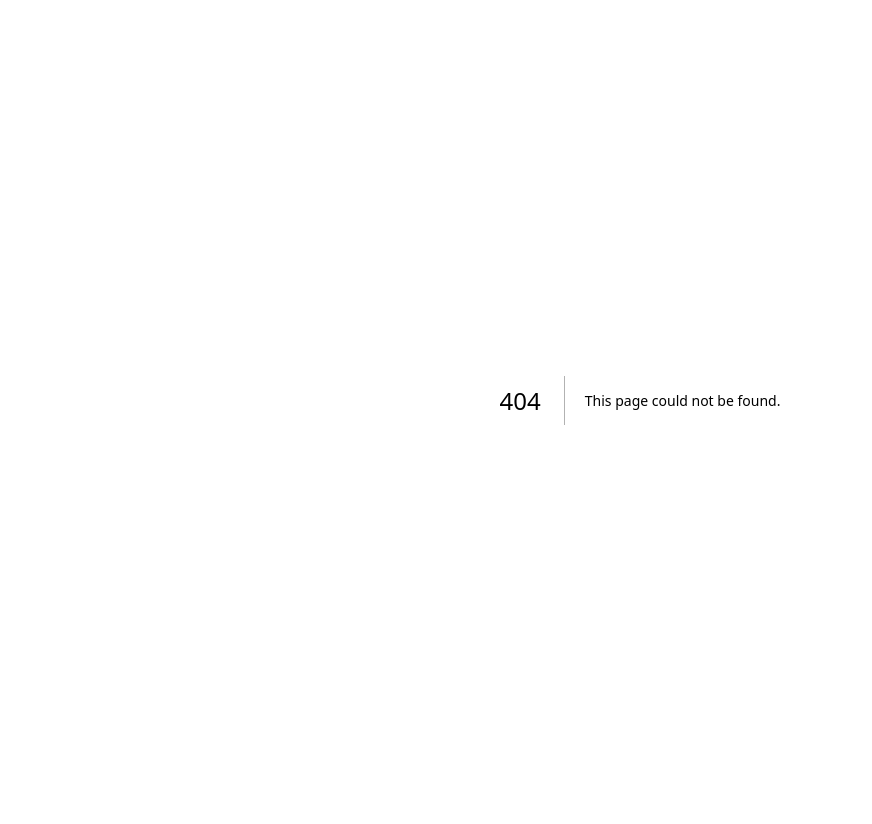
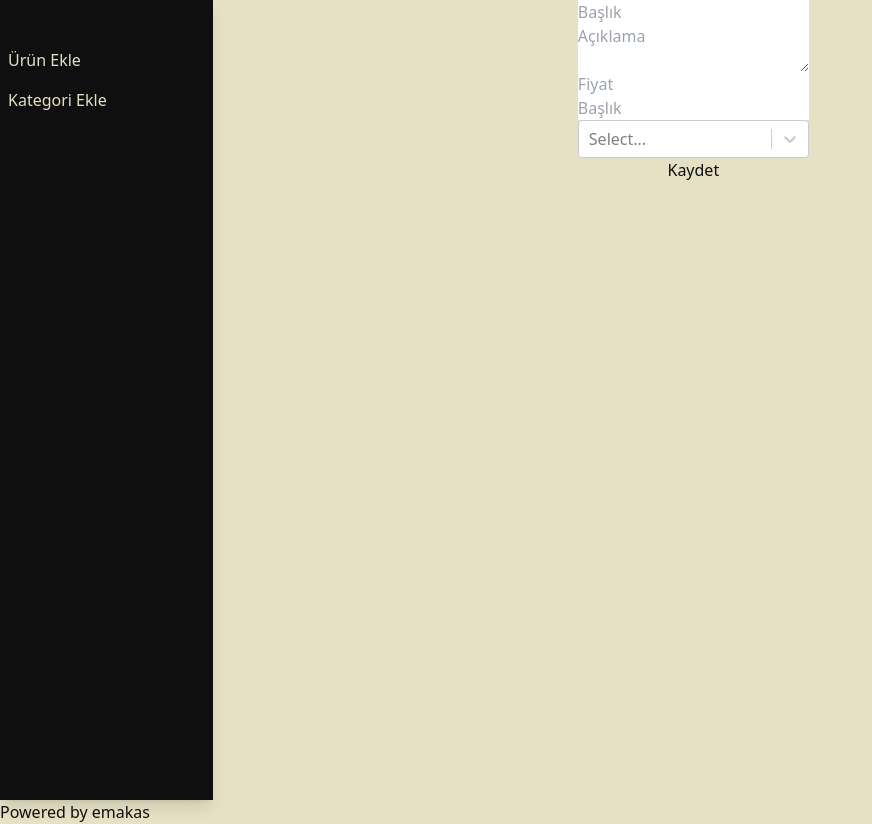
Before and after one commit to rasnesakam/simple-dashboard, a Next.js app: page /product in a window 1280 px wide. Before the commit this address had no page. Shown: the whole page, without its empty margins (0-872 px from the left). Before the commit the page ends 800 px from the top, so only its background shows below. Built offline with nearby package versions, Linux system fonts and the light colour scheme; no server answers.

Commit message:
Initial project

```diff
--- a/package.json
+++ b/package.json
@@ -13,11 +13,16 @@
     "@types/node": "18.11.18",
     "@types/react": "18.0.27",
     "@types/react-dom": "18.0.10",
+    "autoprefixer": "^10.4.13",
     "eslint": "8.32.0",
     "eslint-config-next": "13.1.5",
     "next": "13.1.5",
+    "postcss": "^8.4.21",
     "react": "18.2.0",
     "react-dom": "18.2.0",
+    "react-select": "^5.7.0",
+    "tailwind": "^4.0.0",
+    "tailwindcss": "^3.2.4",
     "typescript": "4.9.4"
   }
 }
--- a/pages/_app.tsx
+++ b/pages/_app.tsx
@@ -1,6 +1,7 @@
 import '@/styles/globals.css'
 import type { AppProps } from 'next/app'
+import Layout from './layout'
 
 export default function App({ Component, pageProps }: AppProps) {
-  return <Component {...pageProps} />
+  return <Layout><Component {...pageProps} /></Layout>
 }
--- a/pages/api/hello.ts
+++ /dev/null
@@ -1,13 +0,0 @@
-// Next.js API route support: https://nextjs.org/docs/api-routes/introduction
-import type { NextApiRequest, NextApiResponse } from 'next'
-
-type Data = {
-  name: string
-}
-
-export default function handler(
-  req: NextApiRequest,
-  res: NextApiResponse<Data>
-) {
-  res.status(200).json({ name: 'John Doe' })
-}
--- /dev/null
+++ b/pages/category/index.tsx
@@ -0,0 +1,55 @@
+import { SyntheticEvent, useEffect, useState } from "react"
+import Select from "react-select"
+
+declare type Category = {
+	id: string,
+	name: string,
+	uri: string
+}
+
+declare type Product = {
+	name: string,
+	description: string,
+	price: number,
+	tags: string[],
+	properties: {key:string, value: string}[]
+	productImages?: {fileUri: string, altText: string}[]
+	productCategories?: Category[]
+}
+
+export default function Category(){
+	const [name, setName] = useState("");
+
+	const submitForm = (e: SyntheticEvent) =>{
+		e.preventDefault();
+		let request = {
+			name,
+			uri: name.toLowerCase()
+			.replaceAll(/ç/g,"c")
+			.replaceAll(/ğ/g,"g")
+			.replaceAll(/ı/g,"i")
+			.replaceAll(/ö/g,"o")
+			.replaceAll(/ş/g,"s")
+			.replaceAll(/ü/g,"u")
+			.replaceAll(/ /g,"-")
+		}
+		console.log(request);
+		/*
+		fetch("http://localhost:5047/Products/Submit",{
+			method: "POST",
+			headers:{
+				'Content-Type': 'application/json'
+			},
+			body: JSON.stringify(request)
+		})*/
+	}
+
+	return <>
+
+		<form className="flex flex-col mx-auto my-auto" onSubmit={submitForm}>
+			<input type="text" value={name} onChange={e => setName(e.target.value)} placeholder="Kategori Adı"/>
+			<button type="submit">Kaydet</button>
+		</form>
+
+	</>
+}
--- /dev/null
+++ b/pages/layout.tsx
@@ -0,0 +1,41 @@
+import Head from 'next/head'
+import Link from 'next/link'
+import styles from '../styles/Home.module.css'
+
+
+export default function Layout({children}: any){
+
+	return <>
+
+		<Head>
+			<title>Batarya Dünyası</title>
+			<meta name="description" content="Batarya Dünyası" />
+			<link rel="shortcut icon" href="/images/favicon.ico" />
+			<link rel="apple-touch-icon" sizes="180x180" href="/images/favicon.ico" />
+		</Head>
+
+
+		<div className="min-h-screen flex flex-row">
+			<aside className="w-2/12 flex flex-col shadow shadow-lg pt-10 bg-foreground text-ground">
+				<Link href="/product" className="m-2  transition duration-500 hover:scale-105 transform-gpu">Ürün Ekle</Link>
+				<Link href="/category" className="m-2  transition duration-500 hover:scale-105 transform-gpu">Kategori Ekle</Link>
+			</aside>
+			<main className="w-9/12 flex flex-col items-center" >
+			{children}
+			</main>
+		</div>
+
+
+		<footer className={styles.footer}>
+		<a
+			href="https://emakas.net"
+			target="_blank"
+			rel="noopener noreferrer">
+			Powered by{' emakas '}
+			</a>
+		</footer>
+
+
+
+	</>
+}
--- /dev/null
+++ b/pages/product/index.tsx
@@ -0,0 +1,81 @@
+import { SyntheticEvent, useEffect, useState } from "react"
+import Select from "react-select"
+
+declare type Category = {
+	id: string,
+	name: string,
+	uri: string
+}
+
+declare type Product = {
+	name: string,
+	description: string,
+	price: number,
+	tags: string[],
+	properties: {key:string, value: string}[]
+	productImages?: {fileUri: string, altText: string}[]
+	productCategories?: Category[]
+}
+
+export default function Product(){
+	const [title, setTitle] = useState("");
+	const [description, setDescription] = useState("");
+	const [price, setPrice] = useState("");
+	const [tags, setTags] = useState("");
+	const [category, setCategory]: [Category, any] = useState({id:"",name:"",uri:""});
+	const [properties, setProperties] = useState("");
+	const [categories, setCategories] : [Array<Category>, any] = useState([])
+	useEffect(() => {
+		fetch("http://localhost:5047/Categories").then(response => {
+			if (response.ok)
+				return response.json()
+			throw Error(response.statusText);
+		}).then((data) => {
+			let datas: Array<Category> = []
+			data.map((item: any) => {
+				datas.push({id: item.id, name: item.name, uri:item.uri})
+			});
+			setCategories(datas);
+		}).catch(err => console.error(err));
+	},[])
+	const options = categories.map((item, index) => {return {value: index, label:item.name}})
+	const submitForm = (e: SyntheticEvent) =>{
+		e.preventDefault();
+		let request = {
+			name:title,
+			description,
+			price,
+			sellerId: "",
+			categories: [category],
+			tags: tags.toLowerCase().split(" ")
+		}
+		console.log(request);
+		fetch("http://localhost:5047/Products/Submit",{
+			method: "POST",
+			headers:{
+				'Content-Type': 'application/json'
+			},
+			body: JSON.stringify(request)
+		})
+	}
+
+	return <>
+
+		<form className="flex flex-col" onSubmit={submitForm}>
+			<input type="text" value={title} onChange={e => setTitle(e.target.value)} placeholder="Başlık"/>
+			<textarea value={description} onChange={e => setDescription(e.target.value)} placeholder="Açıklama"/>
+			<input type="number" value={price} onChange={e => setPrice(e.target.value)} placeholder="Fiyat"/>
+			<input type="text" value={tags} onChange={e => setTags(e.target.value)} placeholder="Başlık"/>
+			<Select options={options} onChange={ e => {
+				if (e == null)
+				{
+					alert("Lütfen kategori seç");
+					return;
+				}
+				setCategory(categories[e?.value ?? 0])
+			} }/>
+			<button type="submit">Kaydet</button>
+		</form>
+
+	</>
+}
--- /dev/null
+++ b/postcss.config.js
@@ -0,0 +1,6 @@
+module.exports = {
+  plugins: {
+    tailwindcss: {},
+    autoprefixer: {},
+  },
+}
--- a/styles/globals.css
+++ b/styles/globals.css
@@ -1,3 +1,7 @@
+@tailwind base;
+@tailwind components;
+@tailwind utilities;
+
 :root {
   --max-width: 1100px;
   --border-radius: 12px;
@@ -86,13 +90,8 @@ body {
 }
 
 body {
-  color: rgb(var(--foreground-rgb));
-  background: linear-gradient(
-      to bottom,
-      transparent,
-      rgb(var(--background-end-rgb))
-    )
-    rgb(var(--background-start-rgb));
+	@apply text-foreground;
+	@apply bg-ground
 }
 
 a {
--- /dev/null
+++ b/tailwind.config.js
@@ -0,0 +1,39 @@
+/** @type {import('tailwindcss').Config} */
+const plugin = require('tailwindcss/plugin')
+
+const backfaceVisibility = plugin(function ({ addUtilities }) {
+	addUtilities({
+		'.backface-visible': {
+			'backface-visibility': 'visible',
+		},
+		'.backface-hidden': {
+			'backface-visibility': 'hidden',
+		}
+	})
+});
+
+module.exports = {
+  plugins: [backfaceVisibility],
+  content: [
+		"./app/**/*.{js,ts,jsx,tsx}",
+		"./pages/**/*.{js,ts,jsx,tsx}",
+		"./components/**/*.{js,ts,jsx,tsx}",
+
+		// Or if using `src` directory:
+		"./src/**/*.{js,ts,jsx,tsx}",
+  ],
+  theme: {
+    extend: {
+		colors: {
+			ground: "#E6E1C5",
+			foreground: "#0F0F0F",
+			primary: "",
+			secondary: "",
+			danger: "#DB324D",
+			warning: "#E67F0D",
+			success: "#21A179"
+		}
+	},
+  },
+  plugins: [],
+}
```
Also changed, not shown: 2 other files (tests, documents, lock files or other folders).
